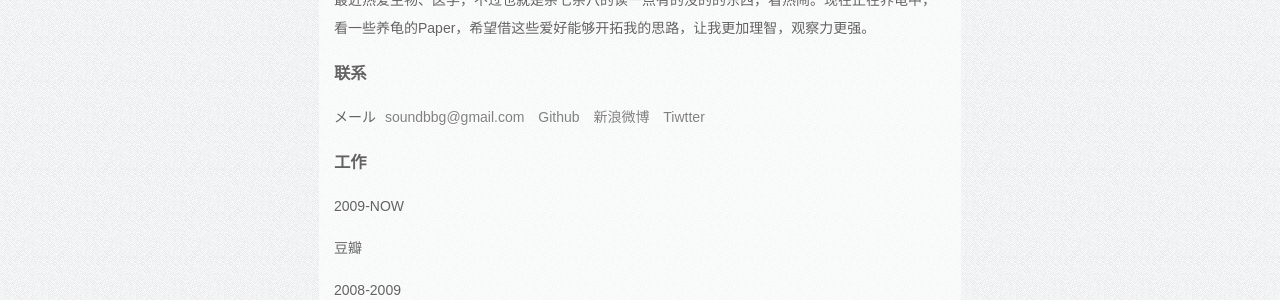
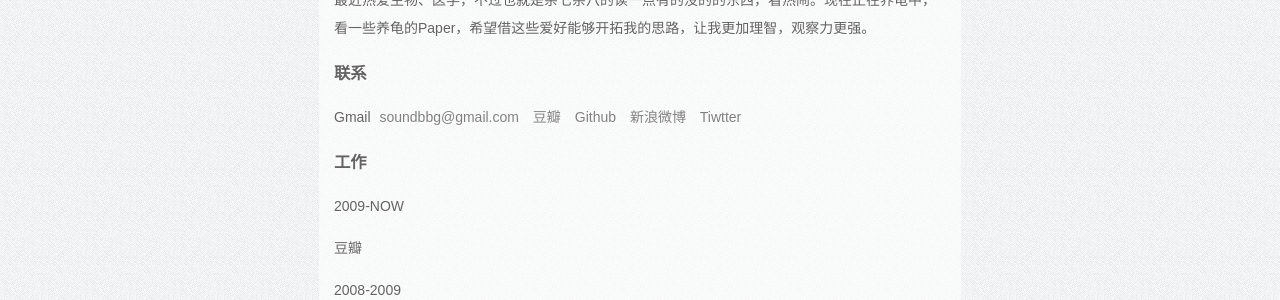
Before and after one commit to zwitzwit/guojing.github.com, a Jekyll site: the page built from about.md, in a window 1280 px wide. Shown: the part 919-1219 px from the top of the page. Built offline with Jekyll 4.4.1, drawn with Linux system fonts in a browser that asks for light colours; Markdown is read by kramdown in place of the engine named in the settings.

Commit message:
change about me

```diff
--- a/about.md
+++ b/about.md
@@ -18,7 +18,7 @@ description: 关于我
 
 ### 联系 ###
 
-メール <soundbbg@gmail.com> [Github](http://www.github.com/guojing) [新浪微博](http://weibo.com/soundbbg) [Tiwtter](https://twitter.com/guojing)
+Gmail <soundbbg@gmail.com> [豆瓣](http://www.douban.com/people/JGuo/) [Github](http://www.github.com/guojing) [新浪微博](http://weibo.com/soundbbg) [Tiwtter](https://twitter.com/guojing)
 
 ### 工作 ###
 
```
